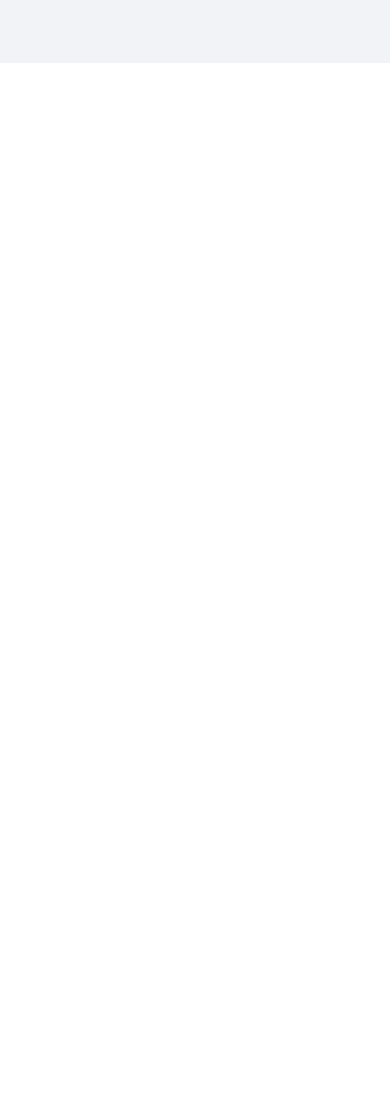
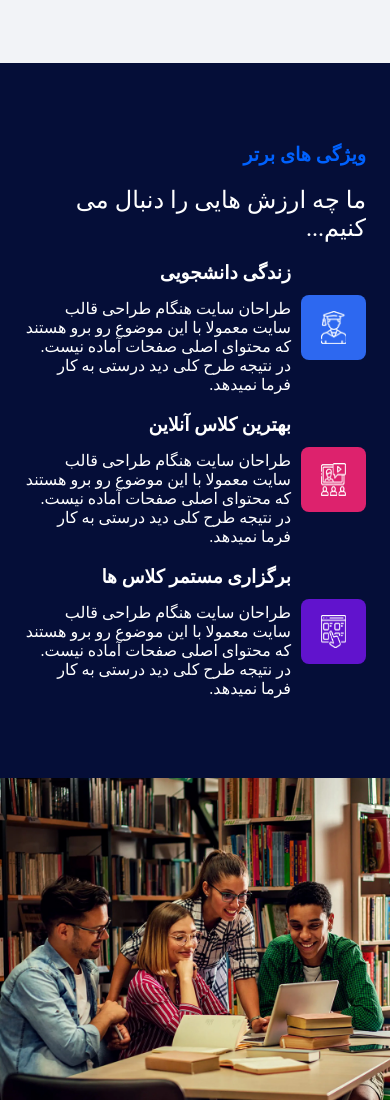
Before and after one commit to MahdisOroji/pouya-academy, a plain HTML site: page index.html in a window 390 px wide. Shown: the part 7517-8617 px from the top of the page. Before the commit the page ends 7580 px from the top, so only its background shows below. Drawn offline with Linux system fonts and the light colour scheme; files whose address does not match are found by name.

Commit message:
fix and responsive features section

```diff
--- a/index.html
+++ b/index.html
@@ -538,6 +538,47 @@
         </div>
       </section>
 
+      <section class="features">
+        <div class="features-text">
+          <p class="features-title">ویژگی های برتر</p>
+          <h2 class="features-subtitle">ما چه ارزش هایی را دنبال می کنیم...</h2>
+          <div class="features-item">
+            <img src="/images/icons/features-icon/feature-icon-1.png" alt="feature-icon-1" class="feature-icon-1">
+            <div class="features-wrapper">
+              <h3>زندگی دانشجویی</h3>
+              <p>
+                طراحان سایت هنگام طراحی قالب سایت معمولا با این موضوع رو برو هستند که محتوای اصلی صفحات آماده نیست. در
+                نتیجه طرح کلی دید درستی به کار فرما نمیدهد.
+              </p>
+            </div>
+          </div>
+
+          <div class="features-item">
+            <img src="/images/icons/features-icon/feature-icon-2.png" alt="feature-icon-2" class="feature-icon-2">
+            <div class="features-wrapper">
+              <h3> بهترین کلاس آنلاین</h3>
+              <p>
+                طراحان سایت هنگام طراحی قالب سایت معمولا با این موضوع رو برو هستند که محتوای اصلی صفحات آماده نیست. در
+                نتیجه طرح کلی دید درستی به کار فرما نمیدهد.
+              </p>
+            </div>
+          </div>
+
+          <div class="features-item">
+            <img src="/images/icons/features-icon/feature-icon-3.png" alt="feature-icon-3" class="feature-icon-3">
+            <div class="features-wrapper">
+              <h3> برگزاری مستمر کلاس ها</h3>
+              <p>
+                طراحان سایت هنگام طراحی قالب سایت معمولا با این موضوع رو برو هستند که محتوای اصلی صفحات آماده نیست. در
+                نتیجه طرح کلی دید درستی به کار فرما نمیدهد.
+              </p>
+            </div>
+          </div>
+
+        </div>
+        <img src="/images/img/coure-features-img.jpg" alt="coure-features-img" class="features-pic">
+      </section>
+
 
     </main>
 
--- a/style.css
+++ b/style.css
@@ -5,7 +5,11 @@
 @import url(/styles/about-banner.css);
 @import url(/styles//section-three.css);
 @import url(/styles/section-four.css);
-
+@import url(/styles/section-five.css);
+@font-face {
+  font-family: iranian;
+  src: url("/fonts/irsans_p30download.com.ttf") format("truetype");
+}
 :root {
   --red-orange-color-wheel: hsl(15, 100%, 55%);
   --ultramarine-blue: hsl(217, 100%, 50%);
@@ -22,6 +26,7 @@
   padding: 0;
   margin: 0;
   box-sizing: border-box;
+  /* font-family: iranian; */
 }
 
 .container {
--- /dev/null
+++ b/styles/section-five.css
@@ -0,0 +1,120 @@
+.features {
+    display: flex;
+    flex-direction: column;
+    align-items: center;
+    justify-content: center;
+    background-color: var(--oxford-blue);
+}
+
+/* features text */
+.features-text {
+    padding: 5rem 1.5rem;
+    display: flex;
+    flex-direction: column;
+    align-items: start;
+    justify-content: start;
+    gap: 20px;
+}
+
+.features-title {
+    color: var(--ultramarine-blue);
+    font-weight: 800;
+    font-size: larger;
+}
+
+.features-subtitle {
+    color: var(--white);
+    font-weight: 300;
+}
+
+.features-item {
+    display: flex;
+    align-items: center;
+    gap: 10px;
+}
+
+.features-wrapper {
+    color: var(--white);
+    display: flex;
+    flex-direction: column;
+    gap: 15px;
+}
+
+/* features icon */
+.feature-icon-1 {
+    background-color: hsl(222, 87%, 56%);
+    width: 65px;
+    height: 65px;
+    border-radius: 8px;
+    display: flex;
+    align-items: center;
+    justify-content: center;
+    padding: 16px 20px;
+}
+
+.feature-icon-2 {
+    background-color: hsl(336, 73%, 50%);
+    width: 65px;
+    height: 65px;
+    border-radius: 8px;
+    display: flex;
+    align-items: center;
+    justify-content: center;
+    padding: 16px 20px;
+
+}
+
+.feature-icon-3 {
+    background-color: hsl(265, 83%, 44%);
+    width: 65px;
+    height: 65px;
+    border-radius: 8px;
+    display: flex;
+    align-items: center;
+    justify-content: center;
+    padding: 16px 20px;
+
+}
+
+/* main pic */
+.features-pic {
+    width: 100%;
+}
+
+@media (min-width: 768px) and (max-width: 1023px) {
+    .features-text {
+        gap: 2rem;
+    }
+}
+
+/* @media (min-width: 1024px) {
+    .features {
+        display: flex;
+        flex-direction: row;
+
+    }
+    .features-pic {
+        display: block;
+        object-fit: cover;
+        object-position: center;
+        width: 100%;
+        height: 100%;
+
+    }
+} */
+
+@media (min-width: 1024px) {
+    .features {
+        display: grid;
+        grid-template-columns: 1fr 1fr;
+        gap: 4rem;
+        align-items: center;
+        padding: 5rem 6rem;
+    }
+
+    .features-pic {
+        height: 600px;
+        object-fit: cover;
+        border-radius: 12px;
+    }
+}
--- a/styles/section-four.css
+++ b/styles/section-four.css
@@ -129,7 +129,7 @@
 .category {
     margin-top: 10px;
 }
-
+/* tablet screen */
 @media (min-width: 768px) and (max-width: 1023px) {
     .section-four {
         padding-top: 12rem;
@@ -183,7 +183,7 @@
         text-wrap: nowrap;
     }
 }
-
+/* laptop and larger screen */
 @media (min-width: 1024px) {
     .section-four {
         display: flex;
@@ -203,4 +203,10 @@
         align-items: center;
         text-wrap: nowrap;
     }
+    .category {
+        text-wrap: nowrap;
+        padding-left: 20px;
+        color: var(--sonic-silver);
+        margin-bottom: 5px;
+    }
 }
```
Also changed, not shown: fonts/Iranian Sans.ttf (added), fonts/irsans_p30download.com.ttf (added), images/icons/features-icon/feature-icon-1.png (added), images/icons/features-icon/feature-icon-2.png (added), images/icons/features-icon/feature-icon-3.png (added), images/img/coure-features-img.jpg (added), 1 other file.
